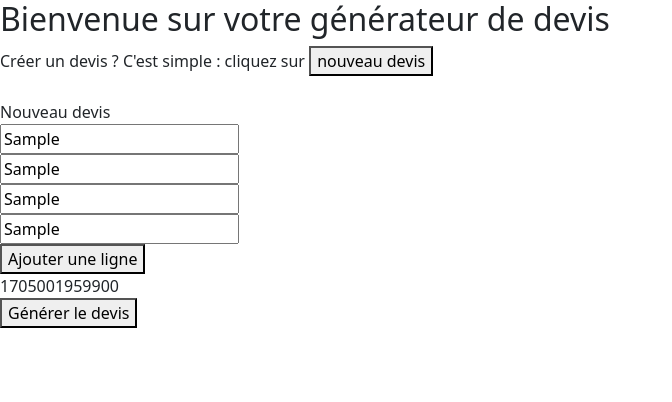
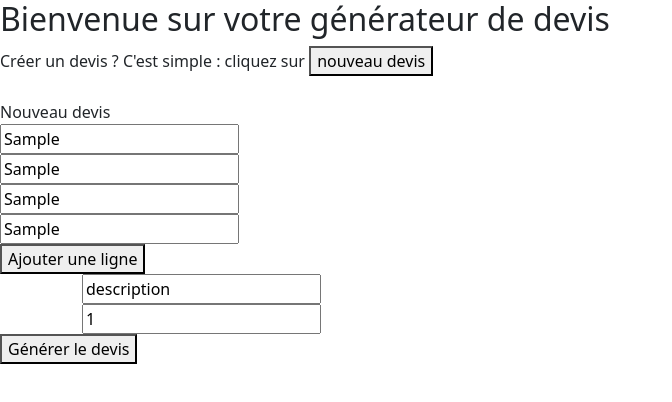
Before and after one commit to AmaurySemery/react_create_PDF, a React (Create React App) app in the folder reacstimate/: page / in a window 1280 px wide. Both pictures are taken after typing "Sample", "Sample", "Sample", "Sample" into the empty fields and a click on the button "Ajouter une ligne". Shown: the top 402 px of the page, without its empty margins (0-672 px from the left). Built offline with nearby package versions, Linux system fonts and the light colour scheme.

Commit message:
Gérer les changements de components enfants

```diff
--- a/reacstimate/src/components/EstimateForm.jsx
+++ b/reacstimate/src/components/EstimateForm.jsx
@@ -57,6 +57,10 @@ class EstimateForm extends Component {
         this.setState({ items });
     }
 
+    handleItemChange = (evt, item, field) => {
+        console.log(evt.currentTarget.value, item, field);
+    }
+
     render() {
         return (
             <React.Fragment>
@@ -68,7 +72,7 @@ class EstimateForm extends Component {
             <input type="text" name="customerLastName" id='customerLastName' placeholder='nom' value={this.state.customerLastName} onChange={evt => this.handleChange(evt, 'customerLastName')} /> <br/>
             <button onClick={this.addItem}>Ajouter une ligne</button>
             {Object.keys(this.state.items).map((itemId, index) => (
-                <Item key={index} item={this.state.items[itemId]} />
+                <Item key={index} item={this.state.items[itemId]} onItemChange={this.handleItemChange} />
             ))}
             <button type='submit' >Générer le devis</button>
             </form>
--- a/reacstimate/src/components/item.jsx
+++ b/reacstimate/src/components/item.jsx
@@ -2,7 +2,20 @@ import React from 'react';
 
 const Item = (props) => {
     return (
-        <div>{props.item.id}</div>
+        <React.Fragment>
+        <div className="container">
+            <div className="row">
+                <div className="col">
+                    <input type="text" name="description" value={props.item.description} onChange={evt => props.onItemChange(evt, props.item, "description")} />
+                </div>
+            </div>
+            <div className="row">
+                <div className="col">
+                    <input type="number" name="quantité" value={props.item.quantity} onChange={evt => props.onItemChange(evt, props.item, "quantity")} />
+                </div>
+            </div>
+        </div>
+        </React.Fragment>
      );
 }
 
```
